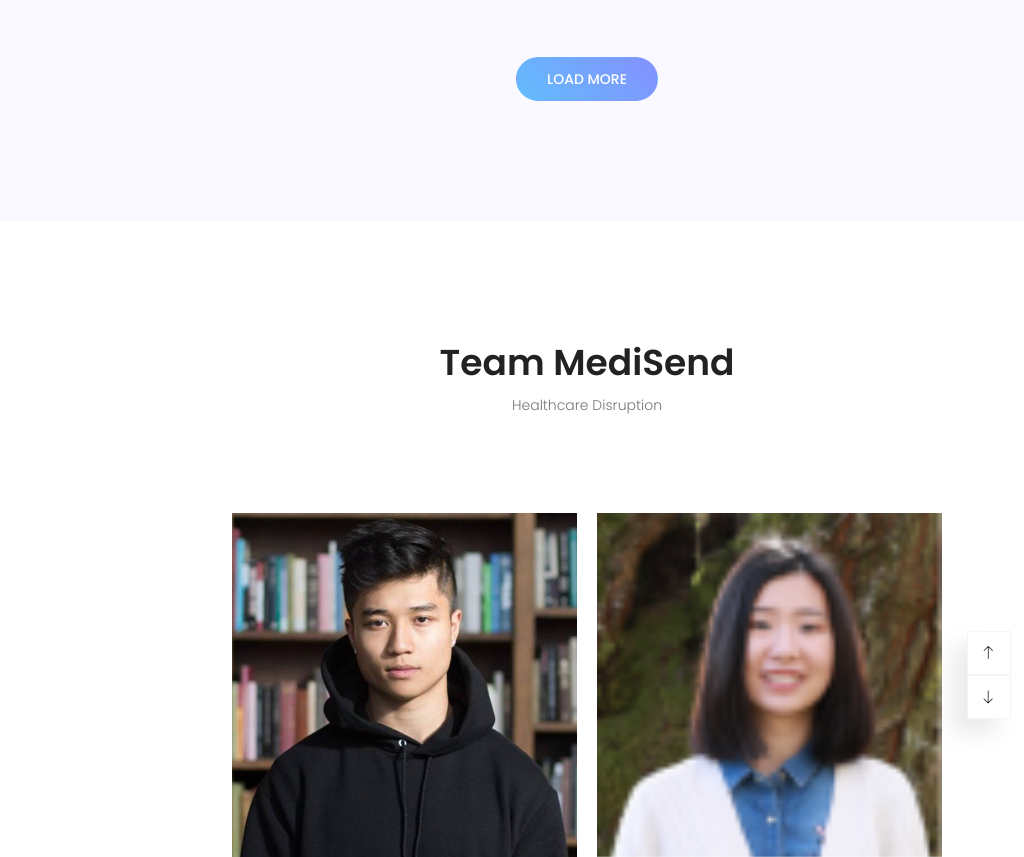
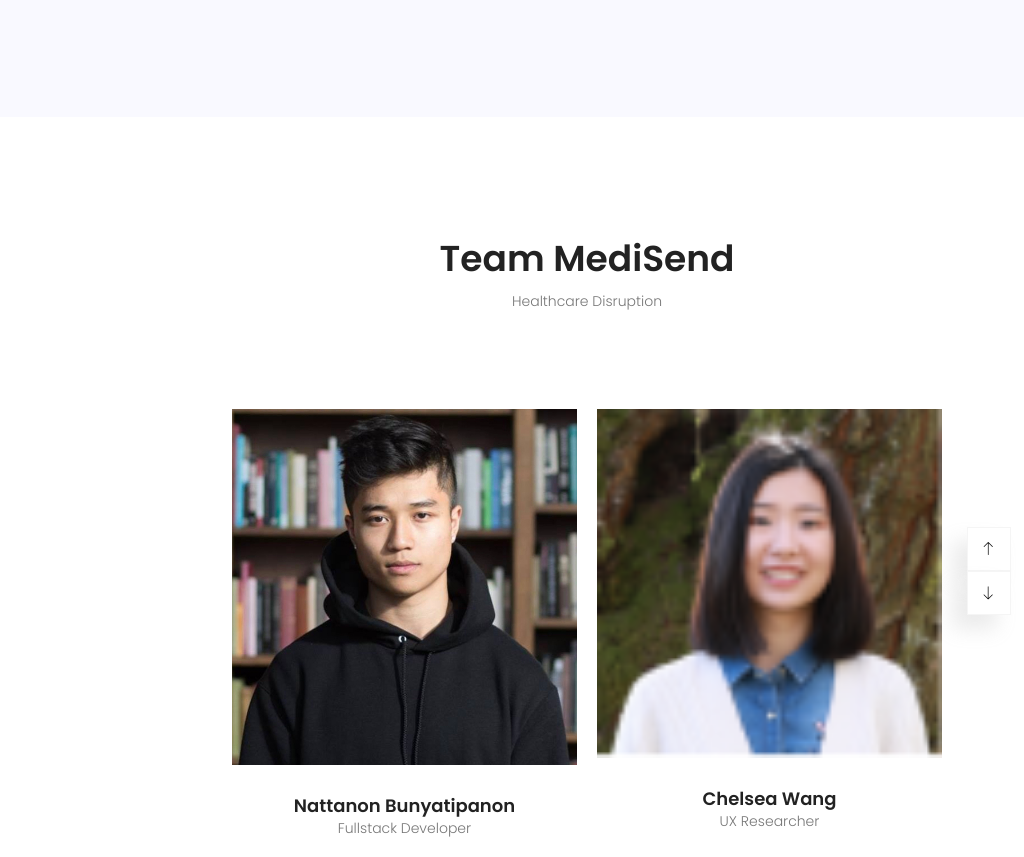
Before and after one commit to Nonj/MediSend, a website: page blogger/index.html in a window 1280 px wide. Shown: the part 2427-3284 px from the top of the page, without its empty margins (53-1077 px from the left). Drawn offline with nearby package versions, Linux system fonts and the light colour scheme.

Commit message:
fix website

```diff
--- a/blogger/index.html
+++ b/blogger/index.html
@@ -141,7 +141,6 @@
 							  </div>
 							</div>
 						</div>
-						<a href="#" class="primary-btn load-more pbtn-2 text-uppercase mx-auto mt-60">Load More </a>
 					</div>
 				</div>
 			</section>
```
